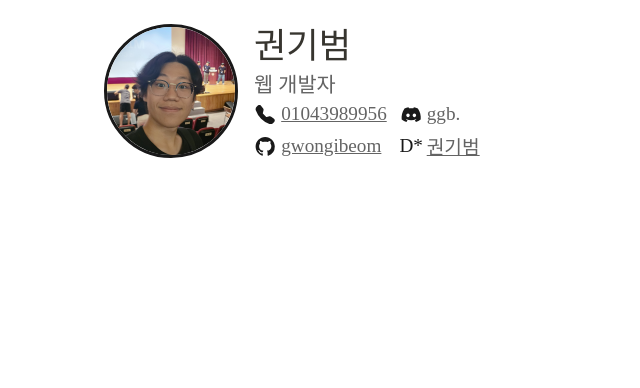
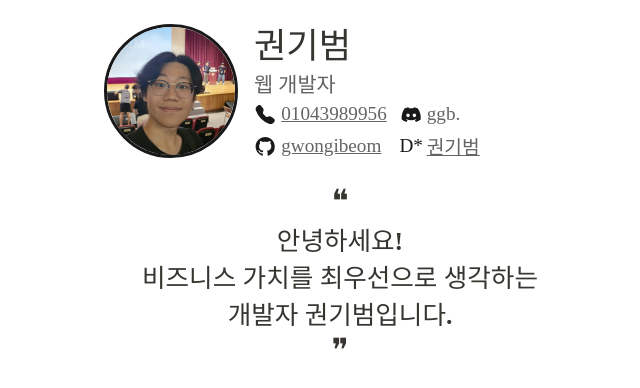
Before and after one commit to gwongibeom/gwon.us, a React (Vite) app: page / in a window 1280 px wide. Shown: the top 388 px of the page, without its empty margins (300-940 px from the left). Built offline with nearby package versions, Linux system fonts and the light colour scheme; a web font is replaced by a local one.

Commit message:
소개말 추가

```diff
--- a/src/App.jsx
+++ b/src/App.jsx
@@ -1,10 +1,12 @@
 import './App.css'
 import ResumeHeader from './components/ResumeHeader'
+import WelcomeTypo from './components/WelcomeTypo'
 
 function App() {
   return (
     <div>
-      <ResumeHeader></ResumeHeader>
+      <ResumeHeader />
+      <WelcomeTypo />
     </div>
   )
 }
--- /dev/null
+++ b/src/components/WelcomeTypo.css
@@ -0,0 +1,23 @@
+.welcomeTypo {
+  width: 100%;
+  display: flex;
+  flex-direction: column;
+  align-items: center;
+}
+
+.quotes {
+  font-size: 2rem;
+  margin: 0;
+
+  -webkit-user-drag: none;
+  -khtml-user-drag: none;
+  -moz-user-drag: none;
+  -o-user-drag: none;
+  user-drag: none;
+}
+
+.typo {
+  text-align: center;
+  font-size: 1.6rem;
+  font-weight: bold;
+}
--- /dev/null
+++ b/src/components/WelcomeTypo.jsx
@@ -0,0 +1,19 @@
+import './WelcomeTypo.css'
+
+const WelcomeTypo = () => {
+  return (
+    <div className='welcomeTypo'>
+      <p className='quotes'>❝</p>
+      <div className='typo'>
+        안녕하세요!
+        <br />
+        비즈니스 가치를 최우선으로 생각하는
+        <br />
+        개발자 권기범입니다.
+      </div>
+      <p className='quotes'>❞</p>
+    </div>
+  )
+}
+
+export default WelcomeTypo
```
